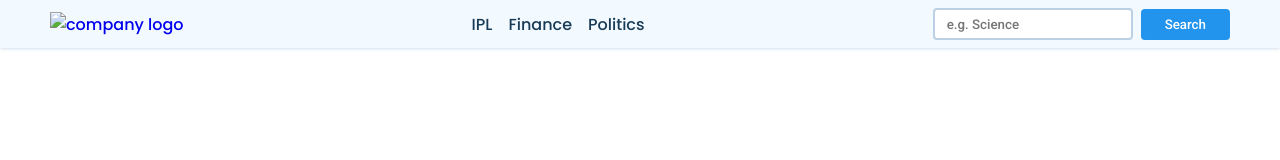
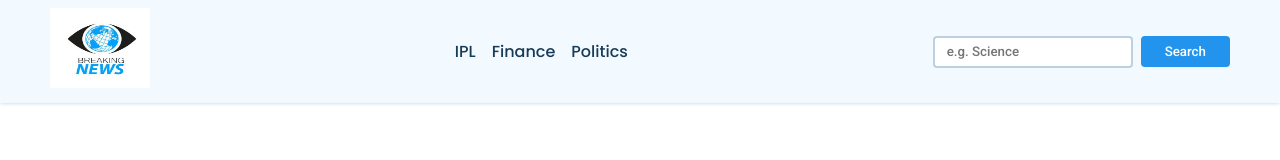
Before and after one commit to Vansh00005/News-Pulse, a plain HTML site: page index.html in a window 1280 px wide. Drawn offline with Linux system fonts and the light colour scheme; no server answers.

Commit message:
Update index.html

```diff
--- a/index.html
+++ b/index.html
@@ -12,7 +12,7 @@
     <nav>
         <div class="main-nav container flex">
             <a href="#" onclick="reload()" class="company-logo">
-                <img src="./assets/logo.jpg" alt="company logo">
+                <img src="logo.jpg" alt="company logo">
             </a>
             <div class="nav-links">
                 <ul class="flex">
```
